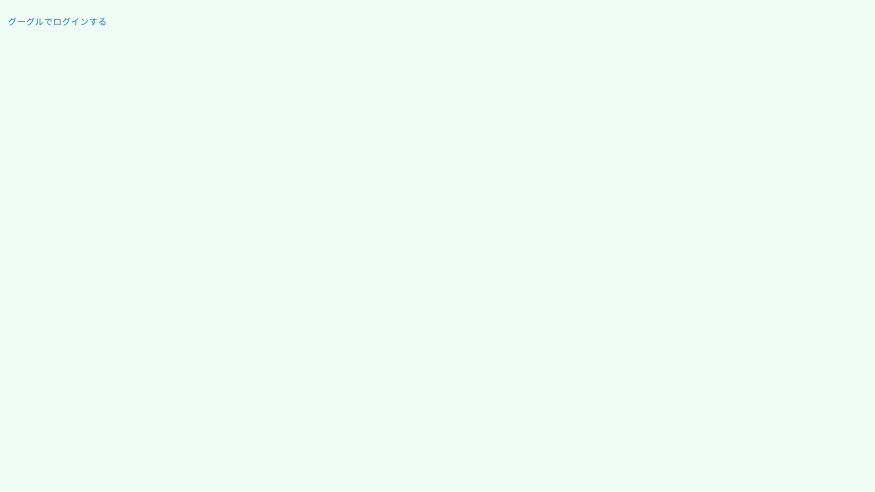
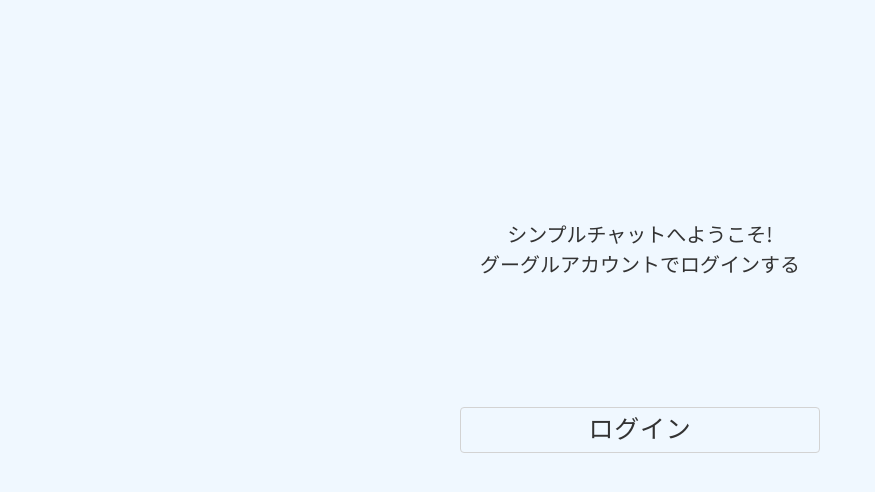
Before and after one commit to khiz125/simple-chat-app, a React (Create React App) app: page / in a window 1280 px wide. Shown: the top 492 px of the page, without its empty margins (0-875 px from the left). Built offline with nearby package versions, Linux system fonts and the light colour scheme; no server answers.

Commit message:
feat: modified css, navbar, add template messages container

```diff
--- a/package.json
+++ b/package.json
@@ -18,6 +18,7 @@
     "react": "^18.2.0",
     "react-dom": "^18.2.0",
     "react-firebase-hooks": "^5.0.3",
+    "react-icons": "^4.4.0",
     "react-scripts": "5.0.1",
     "typescript": "^4.7.4",
     "web-vitals": "^2.1.4",
--- a/src/App.css
+++ b/src/App.css
@@ -1,5 +1,5 @@
 * {
-  box-sizing: inherit;
+  box-sizing: border-box;
   margin: 0;
 }
 
@@ -32,20 +32,69 @@ img {
   box-shadow: 1px 1px 1px rgb(0, 0, 0, 0.5);
 }
 
-.header {
-  background-color: rgb(252, 255, 225);
-  box-shadow: 2px 2px 2px rgb(0, 0, 0, 0.3);
-  color: white;
+ul {
+  padding: 0;
+  display: grid;
+  grid-gap: 0.5rem;
+  grid-template-columns: 1fr 1fr;
+}
+
+li {
+  display: flex;
+  align-items: center;
+  justify-content: center;
   height: 8vh;
-  width: 100%;
+  font-size: 2.3rem;
+  text-align: center;
+  list-style-type: none;
+  border: 1px solid lightgray;
+  border-radius: 1.2rem;
+  box-shadow: 1px 1px 1px rgb(0, 0, 0, 0.3);
+  background-color: rgb(236, 252, 236);
+}
+
+.wrap {
+  overflow: hidden;
+}
+
+.header-wapper {
   position: fixed;
   top: 0;
   left: 0;
+  height: 8vh;
+  width: 100vw;
+}
+
+.navbar {
+  color: rgb(82, 82, 82);
   display: flex;
   align-items: center;
-  justify-content: space-around;
+  justify-content: center;
+  background-color: rgb(252, 255, 225);
+  box-shadow: 2px 2px 2px rgb(0, 0, 0, 0.3);
+  height: 8vh;
+  width: 100vw;
 }
 
+.menu {
+  color: rgb(82, 82, 82);
+  position: fixed;
+  left: 5%;
+  display: flex;
+  align-items: flex-start;
+  justify-content: center;
+}
+
+.signin {
+  font-size: 2.0rem;
+  height: 100vh;
+  background-color: aliceblue;
+  display: flex;
+  flex-direction: column;
+  align-items: center;
+  justify-content: center;
+  color: #333;
+}
 
 
 .msg {
@@ -87,7 +136,6 @@ img {
   bottom: 0;
   z-index: 1;
   border-top: 1px solid lightgray;
-  margin-left: -5px;
   padding: 10px;
   padding-bottom: 30px;
   background-color: #fafafa;
@@ -98,3 +146,8 @@ img {
   display: flex;
   flex-direction: column;
 }
+
+.msgContainer {
+  margin: 0;
+  padding: 2%;
+}
--- a/src/App.tsx
+++ b/src/App.tsx
@@ -14,10 +14,12 @@ function App() {
 
   return (
     <>
-      <div className="App">
-        {user ? <Chat /> : <SignIn />}
+      <div className='wrap'>
+        <div className="App">
+          {user ? <Chat /> : <SignIn />}
+        </div>
+        <Notification />
       </div>
-      <Notification />
     </>
   );
 }
--- a/src/components/Chat.tsx
+++ b/src/components/Chat.tsx
@@ -1,11 +1,19 @@
 import React, { useState, useEffect, useRef, useLayoutEffect } from 'react';
-import SignOut from "./SignOut";
+import Navbar from "./Navbar";
 import SendMessage from "./SendMessage"
 import { getFirebaseDb, getFirebaseAuth } from "../firebase";
 import { Firestore, query, collection, doc, getDoc, orderBy, onSnapshot, limit } from 'firebase/firestore';
 
+
+
 function Chat() {
   const scroll = useRef<HTMLDivElement>(null);
+  // const [open, setOpen] = useState(false);
+
+  //   const toggleDrawer = (open: boolean) => () => {
+  //   open = !open
+  // };
+
   const scrollToBottomOfList = React.useCallback(() => {
     scroll!.current!.scrollIntoView({
       behavior: 'smooth',
@@ -19,7 +27,6 @@ function Chat() {
   const user = auth.currentUser;
 
   useEffect(() => {
-
     const documents =  query(collection(db, "messages"), orderBy("createdAt"), limit(50))
 
     onSnapshot(documents, (snapshot) => {
@@ -30,7 +37,7 @@ function Chat() {
 
   return (
     <div>
-      <SignOut />
+      <Navbar />
       <div className='messages'>
         {messages.map(({id, text, photoURL, uid}) => (
           <div
@@ -42,7 +49,7 @@ function Chat() {
           </div>
         ))}
       </div>
-      <SendMessage /*scroll={scroll}*/ />
+      <SendMessage />
       <div ref={scroll}></div>
     </div>
   )
--- /dev/null
+++ b/src/components/Navbar.tsx
@@ -0,0 +1,52 @@
+import React from 'react';
+import { getFirebaseAuth } from "../firebase";
+import { Button } from "@mui/material";
+import * as Message from "react-icons/bi";
+import TemplateMessages from "./TemplateMessages"
+
+import Box from '@mui/material/Box';
+import SwipeableDrawer from '@mui/material/SwipeableDrawer';
+
+function Navbar() {
+
+  const [open, setOpen] = React.useState(false);
+  const toggleDrawer = (newOpen: boolean) => () => {
+    setOpen(newOpen);
+  };
+
+  const auth = getFirebaseAuth();
+
+  return (
+    <header>
+      <div className='header-wapper'>
+        <div className='navbar'>
+          <Message.BiMessageDetail
+            className='menu'
+            onClick={toggleDrawer(true)}
+          />
+          <Button
+            onClick={() => auth.signOut()}
+            style={{
+              color: "rgb(82, 82, 82)",
+              fontSize: "2.0rem",
+              position: "fixed",
+              right: "5%"
+            }}
+          >
+            サインアウト
+          </Button>
+          <SwipeableDrawer
+            anchor="bottom"
+            open={open}
+            onClose={toggleDrawer(false)}
+            onOpen={toggleDrawer(true)}
+          >
+            <TemplateMessages />
+          </SwipeableDrawer>
+        </div>
+      </div>
+    </header>
+  )
+}
+
+export default Navbar;
--- a/src/components/SendMessage.tsx
+++ b/src/components/SendMessage.tsx
@@ -8,8 +8,9 @@ import { Input, Button } from "@mui/material";
 
 function SendMessage() {
   const [message, setMessage] = useState('');
+
+
   // const { scroll } = props
-  console.log(message)
 
   const auth = getFirebaseAuth();
   const db = getFirebaseDb();
--- a/src/components/SignIn.tsx
+++ b/src/components/SignIn.tsx
@@ -4,6 +4,8 @@ import { GoogleAuthProvider, User, UserCredential, signInWithPopup } from 'fireb
 import { getFirebaseAuth } from "../firebase"
 
 import { Button } from "@mui/material";
+
+
 
 function SignIn() {
 
@@ -15,11 +17,23 @@ function SignIn() {
   }
 
   return (
-    <div>
-      <Button onClick={signInWithGoogle}>
-        グーグルでログインする
-      </Button>
-    </div>
+    <div className='signin'>
+      <div>シンプルチャットへようこそ!</div>
+      <div>グーグルアカウントでログインする</div>
+      <Button
+        onClick={signInWithGoogle}
+        style={{
+          color: "#333",
+          margin: "10%",
+          padding: "0 10%",
+          border: "1px solid lightgray",
+          fontSize: "2.5rem",
+          fontWeight: "100"
+        }}
+      >
+      ログイン
+    </Button>
+    </div >
   )
 }
 
--- a/src/components/SignOut.tsx
+++ /dev/null
@@ -1,20 +0,0 @@
-import React from 'react';
-import { getFirebaseAuth } from "../firebase";
-import { Button } from "@mui/material";
-
-function SignOut() {
-  const auth = getFirebaseAuth();
-
-  return (
-    <div className='header'>
-      <Button
-        onClick={() => auth.signOut()}
-        style={{ color: "#333", fontSize: "2.5rem" }}
-      >
-        サインアウト
-      </Button>
-    </div>
-  )
-}
-
-export default SignOut;
--- /dev/null
+++ b/src/components/TemplateMessages.tsx
@@ -0,0 +1,18 @@
+import React from 'react'
+
+function TemplateMessages() {
+  return (
+    <>
+      <div className='msgContainer'>
+        <ul>
+          <li>緊急</li>
+          <li>電話ください</li>
+          <li>無事です</li>
+          <li>外出中</li>
+        </ul>
+      </div>
+    </>
+  )
+}
+
+export default TemplateMessages
--- a/src/firebase.ts
+++ b/src/firebase.ts
@@ -27,7 +27,7 @@ export const requestForToken = () => {
   return getToken(messaging, { vapidKey: process.env.VAPIDKEY })
     .then((currentToken) => {
       if (currentToken) {
-        console.log("current token for client: ", currentToken);
+        // console.log("current token for client: ", currentToken);
       } else {
         console.log("No registration token available. Request permission to generate one.");
       }
--- a/tsconfig.json
+++ b/tsconfig.json
@@ -17,7 +17,7 @@
     "moduleResolution": "node",
     "outDir": "./dist",
     "resolveJsonModule": true,
-    "rootDir": "./src",
+    "rootDirs": ["./src"],
     "isolatedModules": true,
     "noEmit": true,
     "jsx": "react-jsx"
```
Also changed, not shown: 1 other file (tests, documents, lock files or other folders).
